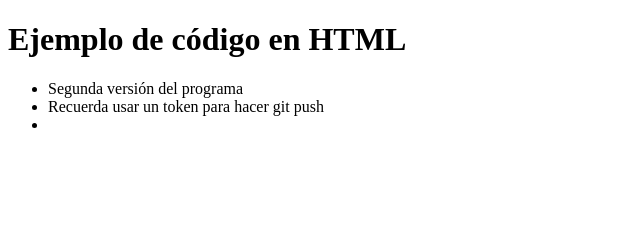
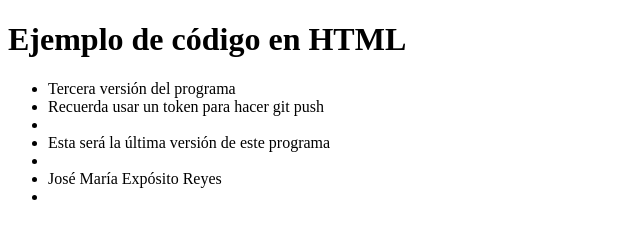
Before and after one commit to Jomaexp/Iniciacion-a-Git-con-Linux, a plain HTML site: page index.html in a window 1280 px wide. Shown: the whole page, without its empty margins (0-640 px from the left). Drawn offline with Linux system fonts and the light colour scheme.

Commit message:
tercera version

```diff
--- a/index.html
+++ b/index.html
@@ -9,8 +9,10 @@
 <body>
     <h1>Ejemplo de código en HTML</h1>
     <ul>
-        <li>Segunda versión del programa</li>
+        <li>Tercera versión del programa</li>
 	<li>Recuerda usar un token para hacer git push<li>
+	<li>Esta será la última versión de este programa<li>
+	<li>José María Expósito Reyes<li>
     </ul>
 </body>
 </html>
```
